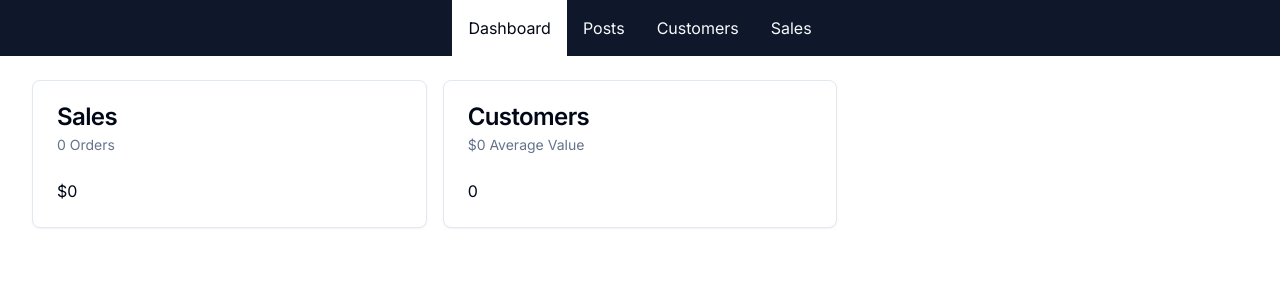
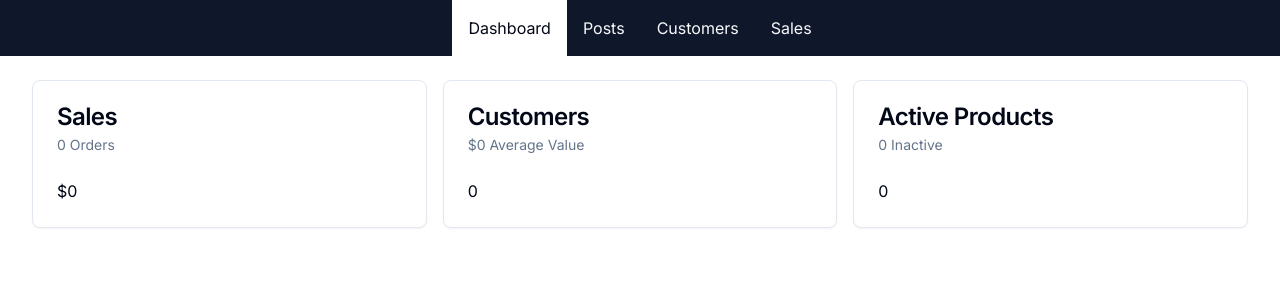
Before and after one commit to colineckert/next-ecomm, a Next.js app: page /admin in a window 1280 px wide. Shown: the top 300 px of the page. Built offline with nearby package versions, Linux system fonts and the light colour scheme; no server answers; the database is empty.

Commit message:
create admin loading component

```diff
--- /dev/null
+++ b/src/app/admin/loading.tsx
@@ -0,0 +1,9 @@
+import { Loader2 } from "lucide-react";
+
+export default function AdminLoading() {
+  return (
+    <div className="flex justify-center">
+      <Loader2 className="size-24 animate-spin" />
+    </div>
+  );
+}
--- a/src/app/admin/page.tsx
+++ b/src/app/admin/page.tsx
@@ -37,10 +37,23 @@
   };
 }
 
+async function getProductData() {
+  const [activeCount, inactiveCount] = await Promise.all([
+    db.product.count({ where: { isAvailableForPurchase: true } }),
+    db.product.count({ where: { isAvailableForPurchase: false } }),
+  ]);
+
+  return {
+    activeCount,
+    inactiveCount,
+  };
+}
+
 export default async function AdminDashbaord() {
-  const [salesData, userData] = await Promise.all([
+  const [salesData, userData, productData] = await Promise.all([
     getSalesData(),
     getUserData(),
+    getProductData(),
   ]);
 
   return (
@@ -52,8 +65,15 @@
       />
       <DashboardCard
         title="Customers"
-        subtitle={`${formatCurrency(userData.averageValuePerUser)} Average Value`}
+        subtitle={`${formatCurrency(
+          userData.averageValuePerUser,
+        )} Average Value`}
         body={formatNumber(userData.userCount)}
+      />
+      <DashboardCard
+        title="Active Products"
+        subtitle={`${formatNumber(productData.inactiveCount)} Inactive`}
+        body={formatNumber(productData.activeCount)}
       />
     </div>
   );
```
